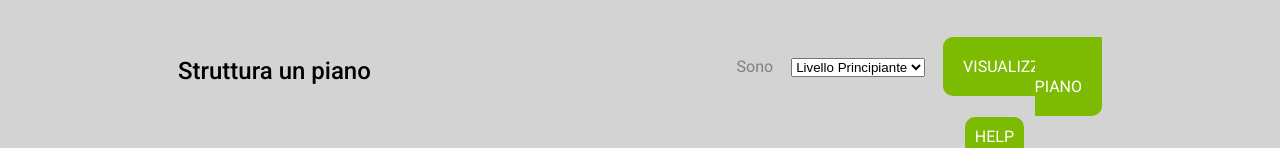
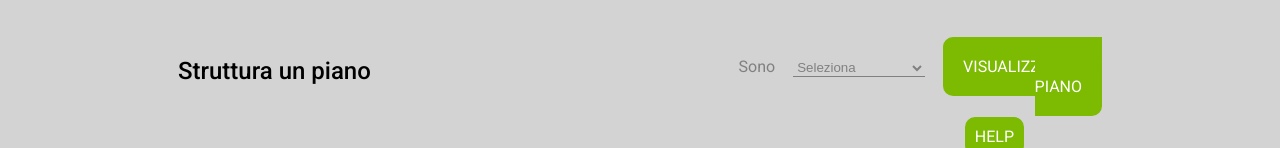
Before and after one commit to salvoab/htmlcss-fluentify, a plain HTML site: page index.html in a window 1280 px wide. Shown: the part 1734-1882 px from the top of the page. Drawn offline with Linux system fonts and the light colour scheme.

Commit message:
Completato footer

```diff
--- a/css/style.css
+++ b/css/style.css
@@ -239,6 +239,13 @@ div.image-container{
   margin-right: 14px;
 }
 
+.foot-right select{
+  background: none;
+  border: 0;
+  border-bottom: 1px solid #808080;;
+  color: #808080;
+}
+
 #help-btn{
   position: absolute;
   bottom: 0;
--- a/index.html
+++ b/index.html
@@ -124,6 +124,7 @@
           <div class="foot-right">
             <label for="level">Sono</label>
             <select class="level" id="level" name="level">
+              <option value="principiante">Seleziona</option>
               <option value="principiante">Livello Principiante</option>
               <option value="elementare">Livello elementare</option>
               <option value="intermedio">Livello intermedio</option>
```
